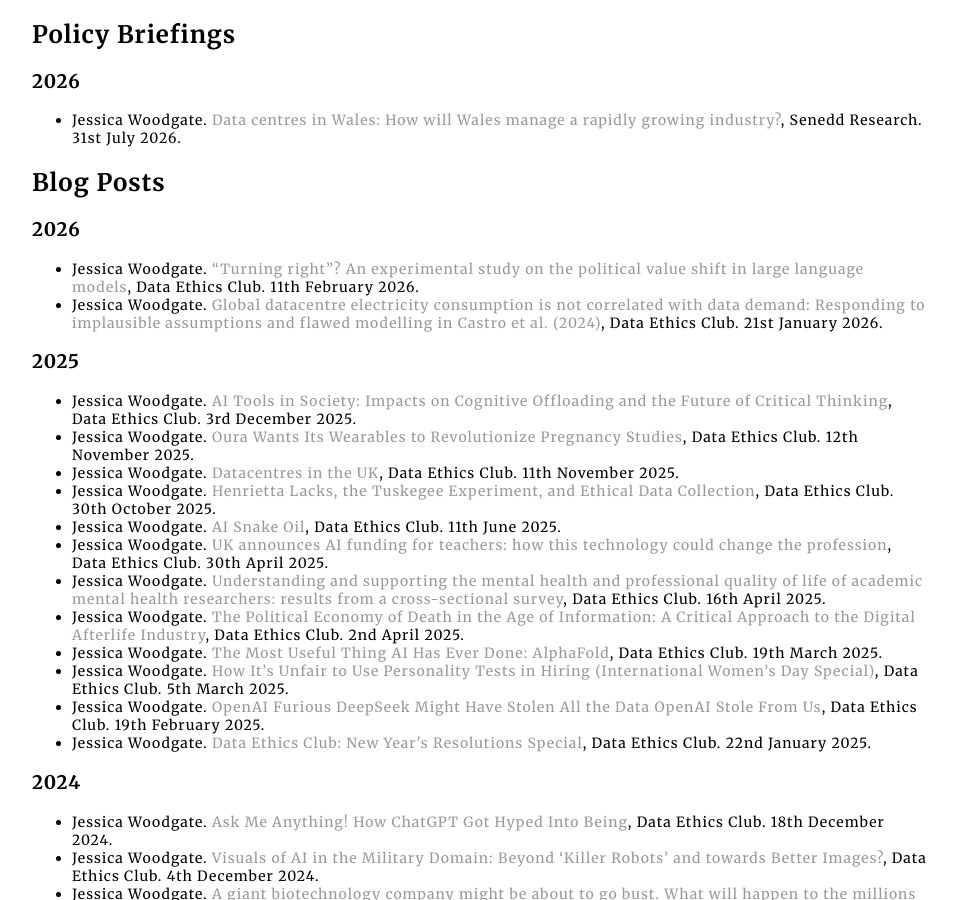
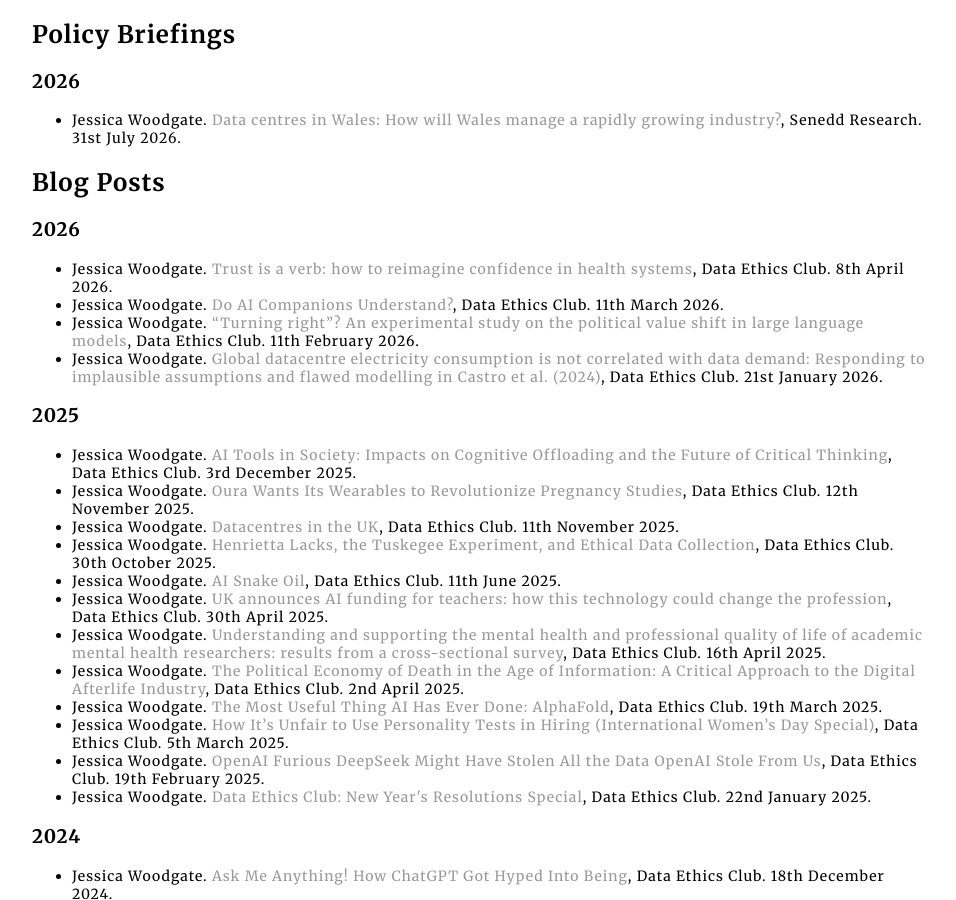
Before and after one commit to jessica-woodgate/jessica-woodgate.github.io, a Jekyll site: the page built from docs/publications/index.html, in a window 1280 px wide and 900 px high, scrolled down 1026 px. Shown: the whole window, without its empty margins (160-1116 px from the left). Built offline with Jekyll 4.4.1, drawn with Linux system fonts in a browser that asks for light colours.

Commit message:
dec updates

```diff
--- a/docs/cv/index.html
+++ b/docs/cv/index.html
@@ -203,6 +203,9 @@
 						<li>Created internal guidance on using AI ethically and effectively, advised on organisational AI policies, authored and co-authored two research briefings, answered enquiries from Members of Senedd, and assisted development on internal AI tools</li>
 					</ul>
 
+					<h3>PC Member, <a href="https://aaai.org/conference/aaai/aaai-27/">AAAI 2027</a></h3>
+					<i class="dates">August 2026</i>
+
 					<h3>PC Member, <a href="https://neurips.cc/Conferences/2026">NeurIPS 2026</a></h3>
 					<i class="dates">June 2026</i>
 
--- a/docs/publications/index.html
+++ b/docs/publications/index.html
@@ -80,6 +80,14 @@
         <h2>Blog Posts</h2>
         <h3>2026</h3>
         <ul class="publications-list">
+            <li>Jessica Woodgate.
+                <a href="https://dataethicsclub.com/write_ups/2026-04-08_writeup.html">Trust is a verb: how to reimagine confidence in health systems</a>,
+                Data Ethics Club. 8th April 2026.
+            </li>
+            <li>Jessica Woodgate.
+                <a href="https://dataethicsclub.com/write_ups/2026-03-11_writeup.html">Do AI Companions Understand?</a>,
+                Data Ethics Club. 11th March 2026.
+            </li>
             <li>Jessica Woodgate.
                 <a href="https://dataethicsclub.com/write_ups/2026-02-11_writeup.html">“Turning right”? An experimental study on the political value shift in large language models</a>,
                 Data Ethics Club. 11th February 2026.
```
Also changed, not shown: docs/index.html (+10 -1 lines).
